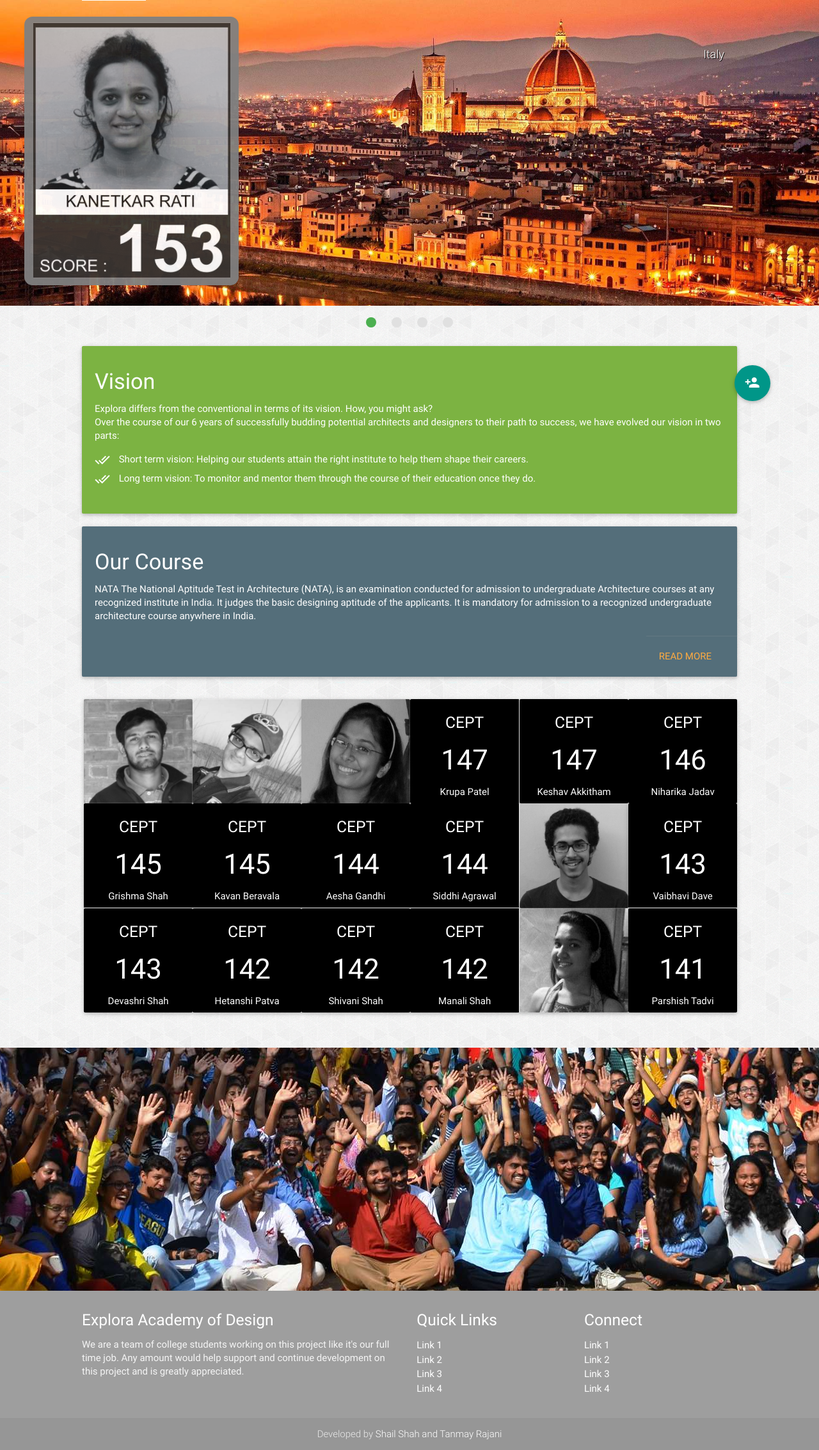
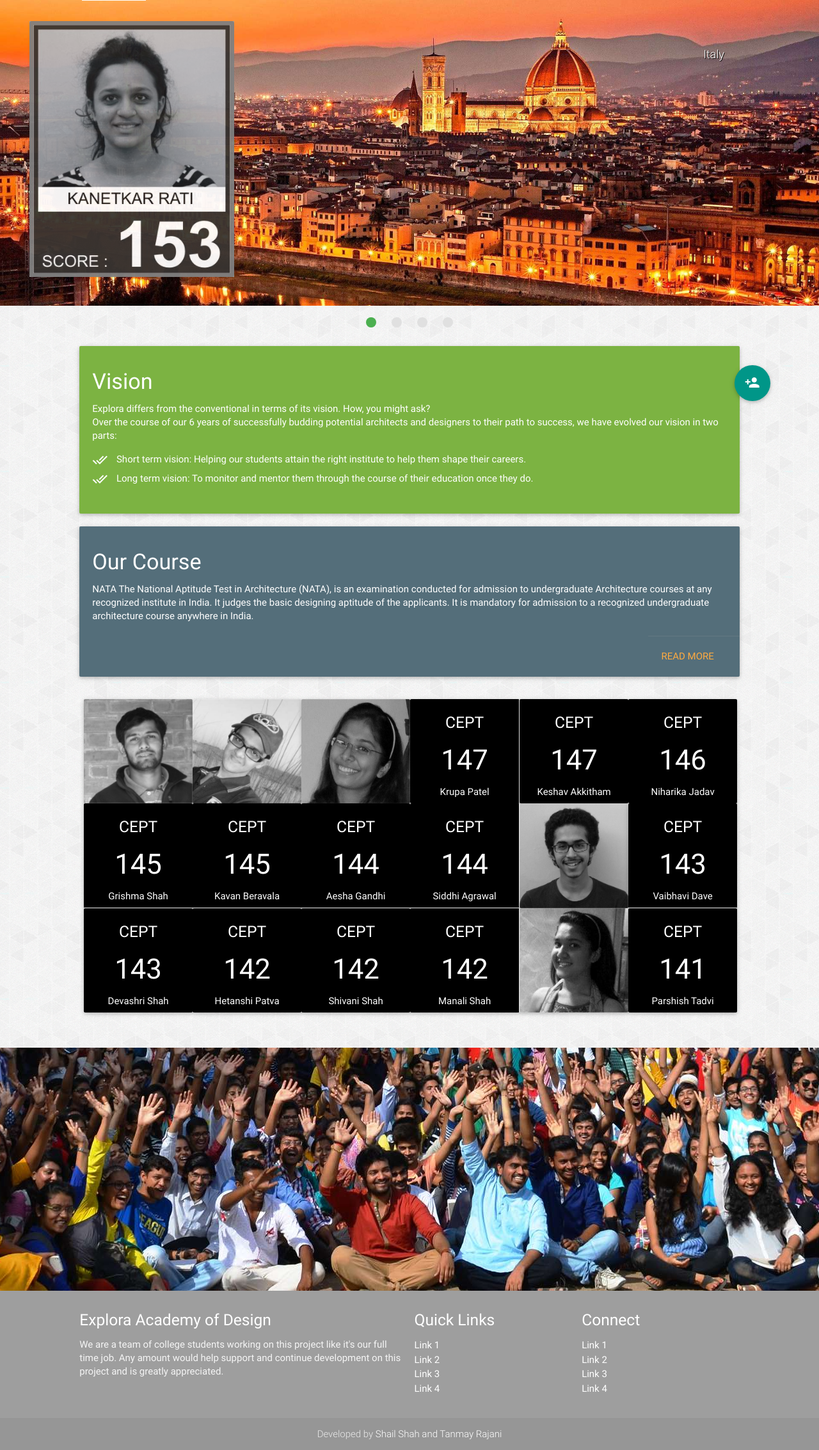
Before and after one commit to shailshah9/Explora.in, a PHP site: page / in a window 1280 px wide. Shown: the part 102-2369 px from the top of the page at 64% size. Run offline with PHP 8.4, Linux system fonts and the light colour scheme.

Commit message:
small slider

```diff
--- a/css/style.css
+++ b/css/style.css
@@ -124,6 +124,10 @@ body{
   margin-top: -10px
 }
 
+.row .col {
+	padding: 0 0.5rem ;
+}
+
 .modal-header{
   padding: 20px 20px 10px 30px;
   background-color: grey;
@@ -135,11 +139,10 @@ body{
   height: 420px;
   top: 16%;
   left: 3%;
-  border-radius: 13px;
-  padding: 2px 2px 2px 2px;
+
   z-index: 25;
   position: absolute;
-  background: grey;
+  background: transparent !important;
   opacity: 0.95;
   color: white;
 }
@@ -188,6 +191,12 @@ p {
 	z-index: 1;
 	height: 500px;
 
+
+}
+
+.slider .smallslider li.active{
+	border: 6px solid grey;
+	border-radius: 4px;
 }
 
 .btn{
--- a/index.html
+++ b/index.html
@@ -87,7 +87,7 @@
 	<div class="left row">
 		<div class="col s12" style="padding-top:7px;">
 			<div class="slider hello" id="myslider">
-					<ul class="slides">
+					<ul class="slides smallslider">
 					<li>
 						<img src="media/ResultImages/TopSlider/1.jpg">
 					</li>
```
